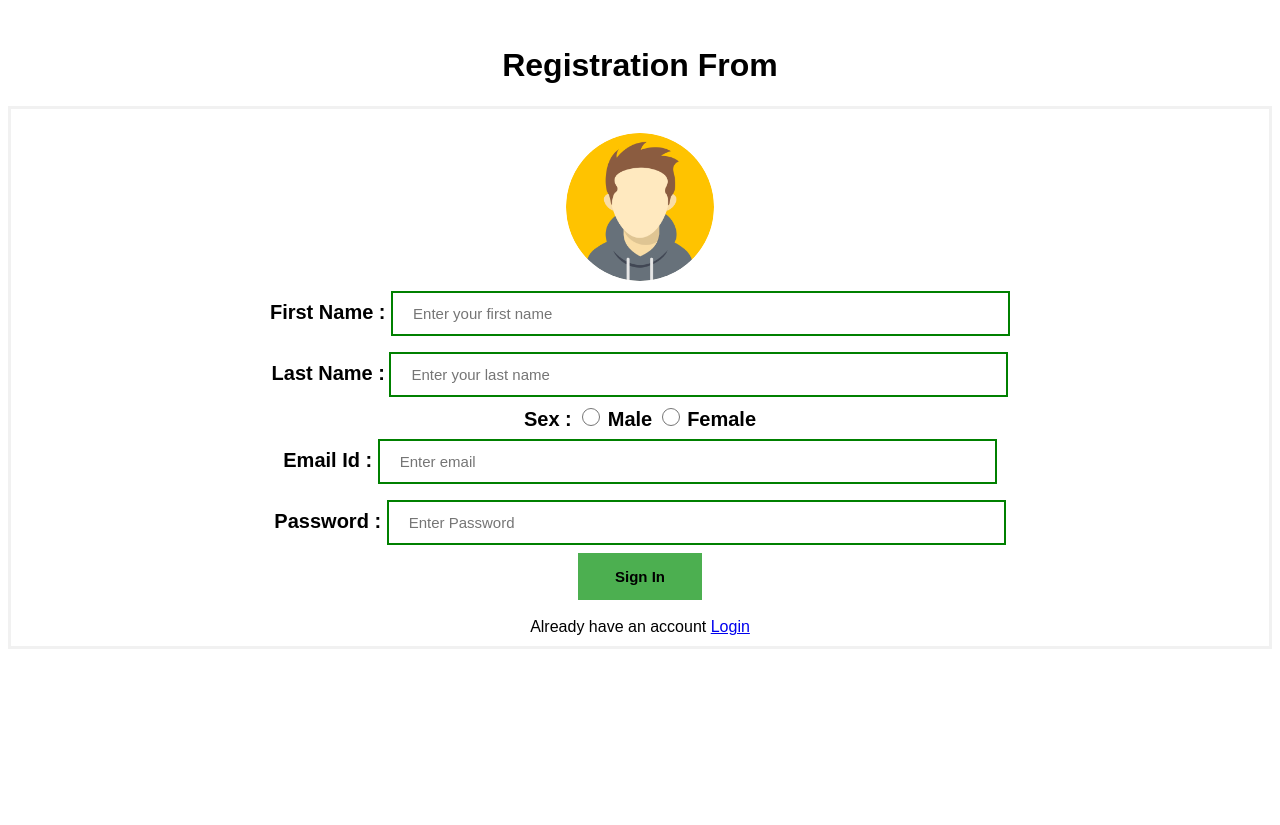
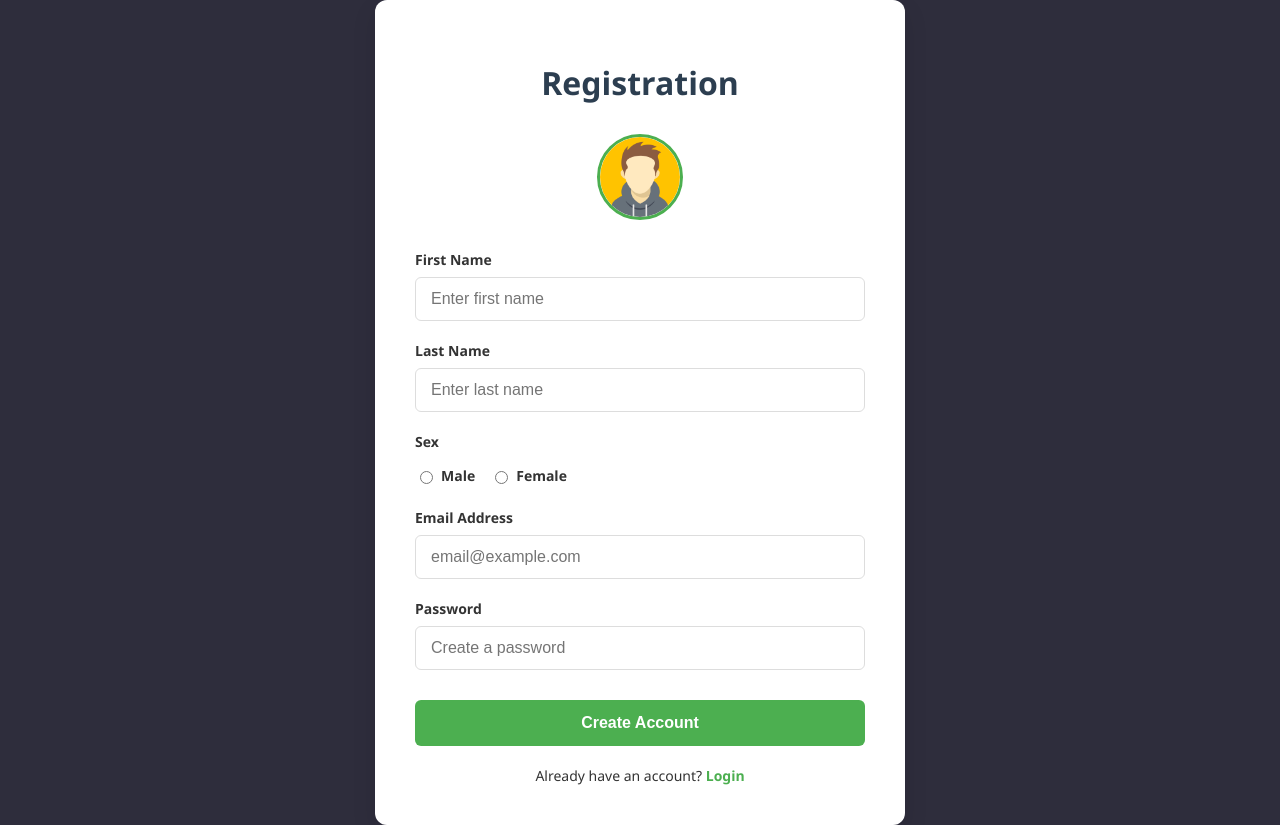
Before and after one commit to Vedant804/Heart-Disease-Prediction-Website, a Django app: page / in a window 1280 px wide. Before the commit the page ends 649 px from the top, so only its background shows below. Run offline with Django 4.2, Linux system fonts and the light colour scheme.

Commit message:
Redesign signup page with improved styling

```diff
--- a/HeartDisease/HeartDisease/templates/signup_page.html
+++ b/HeartDisease/HeartDisease/templates/signup_page.html
@@ -1,85 +1,185 @@
-<html>
+<!DOCTYPE html>
+<html lang="en">
 <head>
+    <meta charset="UTF-8">
+    <meta name="viewport" content="width=device-width, initial-scale=1.0">
     <title>Signup Page</title>
     <style>
-            body{
-                font-family: Arial, Helvetica, sans-serif;
-                background-color: white;
+        :root {
+            --primary-color: #4CAF50;
+            --primary-hover: #45a049;
+            --bg-color: #2e2d3c;
+            --text-color: #333;
+            --white: #ffffff;
+            --border-color: #ddd;
         }
-            button{
-                background-color: #4CAF50;
-                width: 10%;
-                padding: 15px;
-                color: black;
-                border: none;
-                float: center;
-                font-size: 15px;
+
+        body {
+            font-family: 'Segoe UI', Tahoma, Geneva, Verdana, sans-serif;
+            background-color: var(--bg-color);
+            margin: 0;
+            display: flex;
+            justify-content: center;
+            align-items: center;
+            min-height: 100vh;
+            color: var(--text-color);
         }
-            label{
-                font-size: 20px;
+
+        .form-card {
+            background-color: var(--white);
+            padding: 40px;
+            border-radius: 12px;
+            box-shadow: 0 10px 25px rgba(0,0,0,0.1);
+            width: 100%;
+            max-width: 450px;
         }
-            form{
-                border: 3px solid #f1f1f1;
+
+        h1 {
+            text-align: center;
+            margin-bottom: 30px;
+            font-weight: 600;
+            color: #2c3e50;
         }
-            input[type=email],input[type=text]{
-                width: 50%;
-                font-size: 15px;
-                margin: 8px 0px;
-                padding: 12px 20px;
-                display: inline-block;
-                border: 2px solid green;
-                box-sizing: border-box;
-            }
-            input[type=radio]{
-                height: 18px;
-                width: 18px;
-            }
-            button:hover{
-                opacity:0.7;
 
-            }
-            .container{
-                padding: 10px;
-                background-color: white;
-                text-align: center;
-            }
         .imgcontainer {
             text-align: center;
-                margin: 14px 0 2px 0;
+            margin-bottom: 25px;
         }
 
         img.avatar {
-                width: 12%;
+            width: 80px;
+            height: 80px;
             border-radius: 50%;
+            object-fit: cover;
+            border: 3px solid var(--primary-color);
+        }
+
+        .input-group {
+            margin-bottom: 20px;
+            text-align: left;
+        }
+
+        label {
+            display: block;
+            margin-bottom: 8px;
+            font-weight: bold;
+            font-size: 14px;
+        }
+
+        input[type=text],
+        input[type=email],
+        input[type=password] {
+            width: 100%;
+            padding: 12px 15px;
+            border: 1px solid var(--border-color);
+            border-radius: 6px;
+            box-sizing: border-box;
+            font-size: 16px;
+            transition: border-color 0.3s ease;
+        }
+
+        input:focus {
+            outline: none;
+            border-color: var(--primary-color);
+            box-shadow: 0 0 5px rgba(76, 175, 80, 0.2);
+        }
+
+        /* Radio Button Styling */
+        .radio-group {
+            margin: 15px 0;
+            display: flex;
+            align-items: center;
+            gap: 15px;
+        }
+
+        .radio-item {
+            display: flex;
+            align-items: center;
+            gap: 5px;
+            cursor: pointer;
+        }
+
+        button {
+            background-color: var(--primary-color);
+            color: white;
+            padding: 14px;
+            width: 100%;
+            border: none;
+            border-radius: 6px;
+            cursor: pointer;
+            font-size: 16px;
+            font-weight: bold;
+            margin-top: 10px;
+            transition: background 0.3s ease;
+        }
+
+        button:hover {
+            background-color: var(--primary-hover);
+        }
+
+        .footer-text {
+            text-align: center;
+            margin-top: 20px;
+            font-size: 14px;
+        }
+
+        .footer-text a {
+            color: var(--primary-color);
+            text-decoration: none;
+            font-weight: bold;
         }
     </style>
 </head>
 <body>
-        <br>
-        <center><h1>Registration From</h1></center>
+
+    <div class="form-card">
+        <h1>Registration</h1>
+
+        <div class="imgcontainer">
+            {% load static %}
+            <img src="{% static 'avatar_img1.jpg' %}" alt="Avatar" class="avatar">
+        </div>
+
         <form action="#" method="post">
             {% csrf_token %}
-            {% load static %}
-            <center><div class="container">
-                <div class="imgcontainer">
-                    <img src="{% static 'avatar_img1.jpg' %}" alt="Avatar" class="avatar">
+
+            <div class="input-group">
+                <label for="first_name">First Name</label>
+                <input type="text" placeholder="Enter first name" name="first_name" required>
             </div>
-                <label for='first_name'><b>First Name : </b></label>
-		        <input type='text' placeholder="Enter your first name" name='first_name' required><br>
-		        <label for='last_name'><b>Last Name   :</b></label>
-		        <input type='text' placeholder='Enter your last name' name='last_name' required><br>
-		        <label for='sex' ><b>Sex : </b></label>
-		        <input type='radio' name='sex' value='male' required>
-		        <label ><b>Male</b></label>
-		        <input type='radio' name='sex' value='female' required>
-		        <label ><b>Female</b></label><br>
-            	<label for ='email'><b>Email Id   : </b></label>
-            	<input type="email" placeholder="Enter email" name="email" float="right"  required><br>
-            	<label for='password'><b>Password : </b></label>
-            	<input type="text" placeholder="Enter Password" name="password" required><br>
-            	<button type="submit"><b>Sign In</b></button><br><br>
-            	Already have an account <a href="http://localhost:8000/login/"> Login </a>
-            </div></center>
+
+            <div class="input-group">
+                <label for="last_name">Last Name</label>
+                <input type="text" placeholder="Enter last name" name="last_name" required>
+            </div>
+
+            <label>Sex</label>
+            <div class="radio-group">
+                <label class="radio-item">
+                    <input type="radio" name="sex" value="male" required> Male
+                </label>
+                <label class="radio-item">
+                    <input type="radio" name="sex" value="female" required> Female
+                </label>
+            </div>
+
+            <div class="input-group">
+                <label for="email">Email Address</label>
+                <input type="email" placeholder="email@example.com" name="email" required>
+            </div>
+
+            <div class="input-group">
+                <label for="password">Password</label>
+                <input type="password" placeholder="Create a password" name="password" required>
+            </div>
+
+            <button type="submit">Create Account</button>
+
+            <div class="footer-text">
+                Already have an account? <a href="/login/">Login</a>
+            </div>
         </form>
+    </div>
+
 </body>
 </html>
```
Lines whose indentation alone changed are shown as unchanged.
